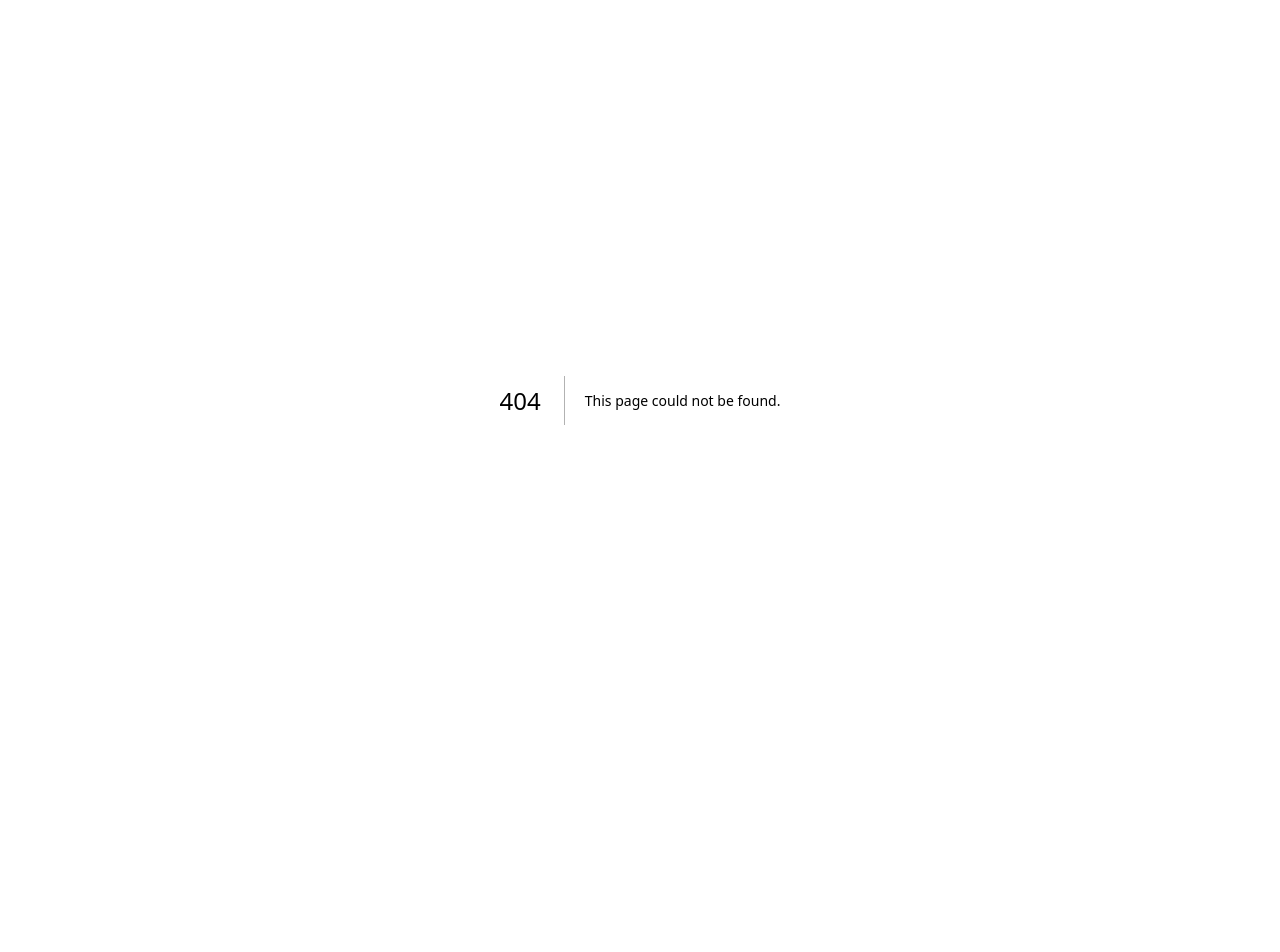
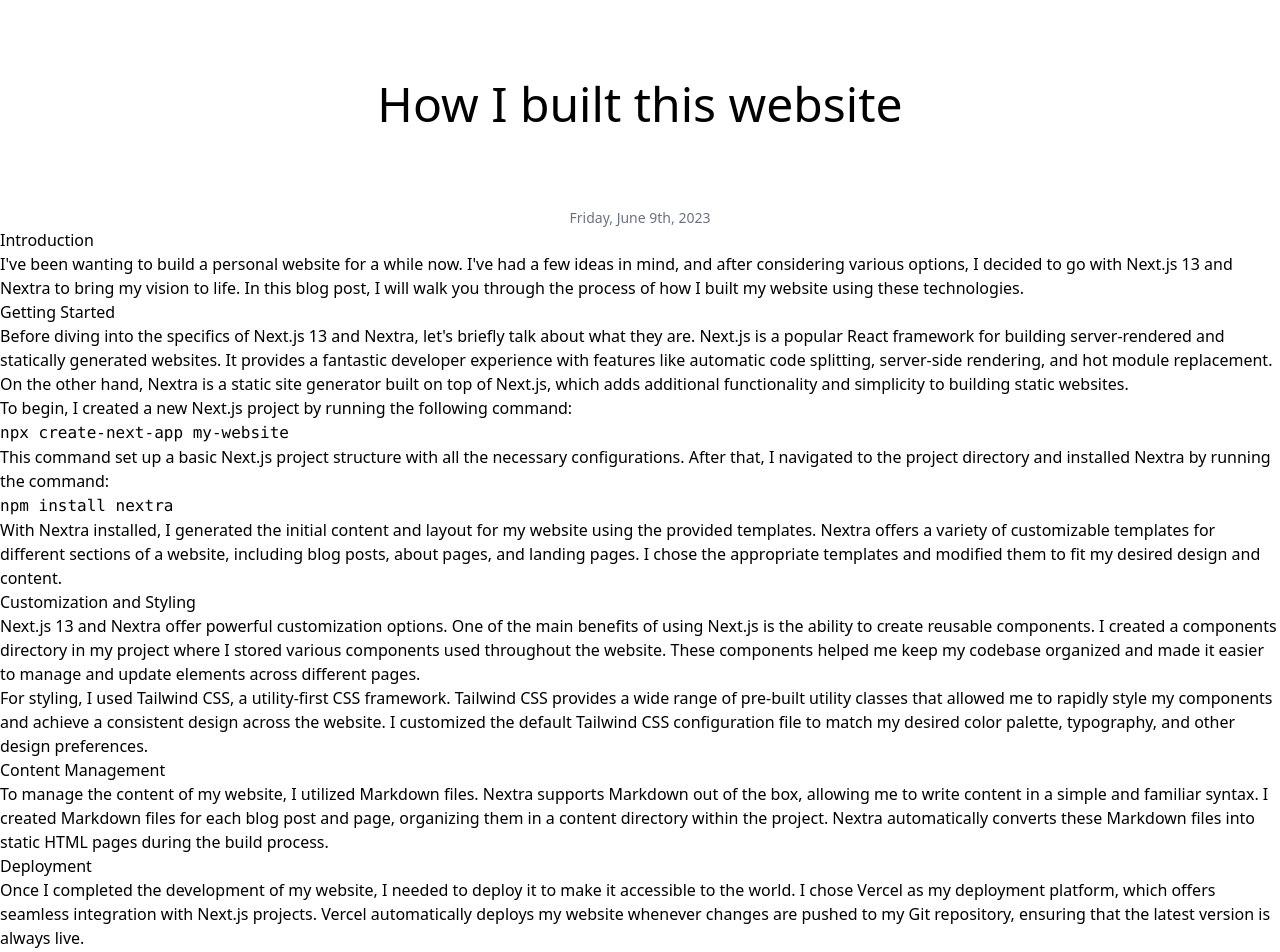
Before and after one commit to aidoskanapyanov/personal-website-nextra, a Next.js app: page /blog/how-i-built-this-website in a window 1280 px wide. Before the commit this address had no page. Shown: the top 952 px of the page. Before the commit the page ends 800 px from the top, so only its background shows below. Built offline with nearby package versions, Linux system fonts and the light colour scheme.

Commit message:
Add ChatGPT written blog :o

```diff
--- /dev/null
+++ b/pages/blog/how-i-built-this-website.mdx
@@ -0,0 +1,53 @@
+---
+title: How I built this website
+date: 2023/06/09
+description: In this blog post, I will take you on a journey through the process of building my website using Next.js 13 and Nextra. Discover how I leveraged the features of Next.js, a popular React framework, to create a server-rendered and statically generated website. With the additional functionality and simplicity provided by Nextra, a static site generator built on top of Next.js, I was able to bring my vision to life. From setting up the project and customizing the design using Tailwind CSS, to managing content with Markdown files and incorporating dynamic data fetching, I share the steps I took to create a personalized and visually appealing website. Join me as I explore the seamless deployment process using Vercel and highlight the benefits of Next.js 13 and Nextra in simplifying website development. Whether you're a beginner or an experienced developer, this blog post will inspire and guide you in building your own stunning website.
+tag: "web development"
+ogImageTitle: How I built this website
+---
+
+<p className="text-center text-5xl my-20">How I built this website</p>
+
+import Date from "../../components/blog/Date";
+
+<Date>Friday, June 9th, 2023</Date>
+
+## Introduction
+
+I've been wanting to build a personal website for a while now. I've had a few ideas in mind, and after considering various options, I decided to go with Next.js 13 and Nextra to bring my vision to life. In this blog post, I will walk you through the process of how I built my website using these technologies.
+
+## Getting Started
+
+Before diving into the specifics of Next.js 13 and Nextra, let's briefly talk about what they are. Next.js is a popular React framework for building server-rendered and statically generated websites. It provides a fantastic developer experience with features like automatic code splitting, server-side rendering, and hot module replacement. On the other hand, Nextra is a static site generator built on top of Next.js, which adds additional functionality and simplicity to building static websites.
+
+To begin, I created a new Next.js project by running the following command:
+
+`npx create-next-app my-website`
+
+This command set up a basic Next.js project structure with all the necessary configurations. After that, I navigated to the project directory and installed Nextra by running the command:
+
+`npm install nextra`
+
+With Nextra installed, I generated the initial content and layout for my website using the provided templates. Nextra offers a variety of customizable templates for different sections of a website, including blog posts, about pages, and landing pages. I chose the appropriate templates and modified them to fit my desired design and content.
+
+## Customization and Styling
+
+Next.js 13 and Nextra offer powerful customization options. One of the main benefits of using Next.js is the ability to create reusable components. I created a components directory in my project where I stored various components used throughout the website. These components helped me keep my codebase organized and made it easier to manage and update elements across different pages.
+
+For styling, I used Tailwind CSS, a utility-first CSS framework. Tailwind CSS provides a wide range of pre-built utility classes that allowed me to rapidly style my components and achieve a consistent design across the website. I customized the default Tailwind CSS configuration file to match my desired color palette, typography, and other design preferences.
+
+## Content Management
+
+To manage the content of my website, I utilized Markdown files. Nextra supports Markdown out of the box, allowing me to write content in a simple and familiar syntax. I created Markdown files for each blog post and page, organizing them in a content directory within the project. Nextra automatically converts these Markdown files into static HTML pages during the build process.
+
+## Deployment
+
+Once I completed the development of my website, I needed to deploy it to make it accessible to the world. I chose Vercel as my deployment platform, which offers seamless integration with Next.js projects. Vercel automatically deploys my website whenever changes are pushed to my Git repository, ensuring that the latest version is always live.
+
+I connected my Git repository to Vercel and configured the deployment settings according to my preferences. With a few clicks, my website was up and running on a publicly accessible URL.
+
+## Conclusion
+
+Building my website with Next.js 13 and Nextra has been a fantastic experience. These technologies provided me with the tools and capabilities necessary to bring my vision to reality. Next.js offered excellent performance, SEO benefits, and an intuitive development experience. Nextra simplified the process of creating static websites, allowing me to focus on the content and design aspects.
+
+If you're considering building your own website, I highly recommend exploring Next.js and Nextra. They offer a powerful and flexible foundation for creating modern and performant websites. Happy coding!
```
